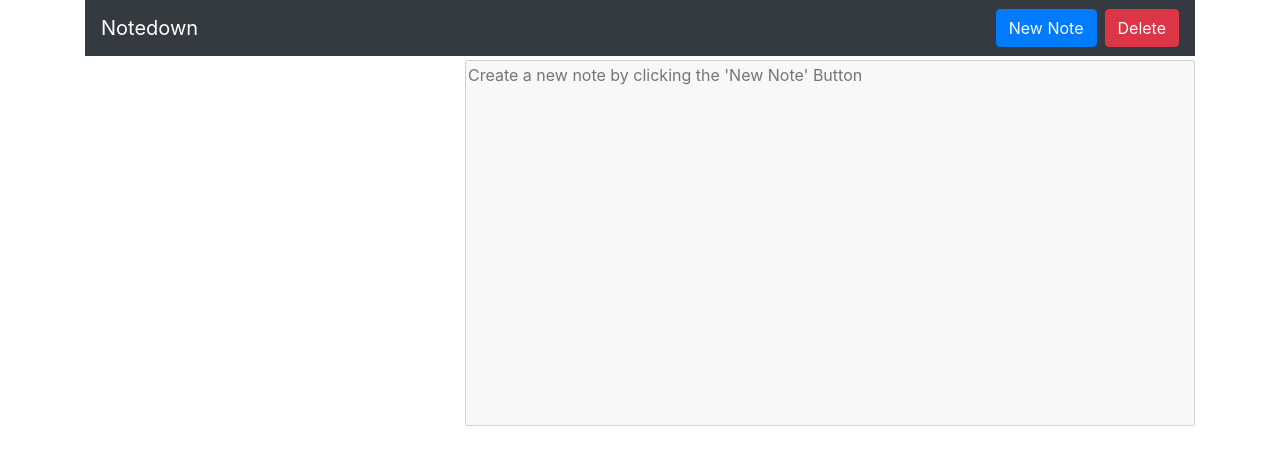
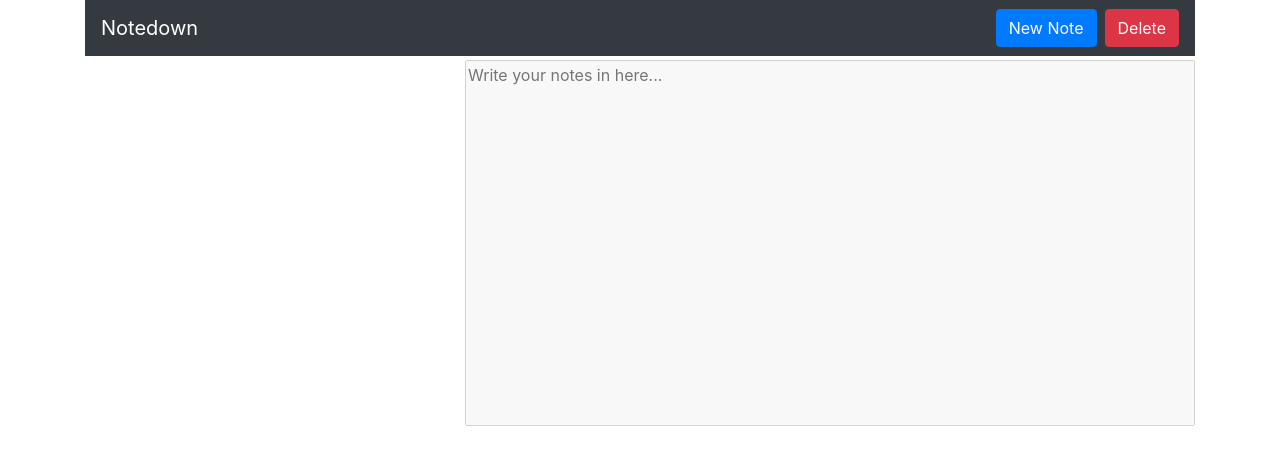
Before and after one commit to sambokai/Notedown, a React app: page / in a window 1280 px wide. Shown: the top 464 px of the page. Built offline with nearby package versions, Linux system fonts and the light colour scheme.

Commit message:
Minor refactor

```diff
--- a/src/js/App.jsx
+++ b/src/js/App.jsx
@@ -77,7 +77,7 @@ class App extends React.Component {
       return this.state.notes[index];
     }
 
-    return { body: '', id: -1 };
+    return { body: '', id: null };
   }
 
   syncFromLocalStorage() {
--- a/src/js/components/TextEditor.jsx
+++ b/src/js/components/TextEditor.jsx
@@ -17,9 +17,9 @@ class TextEditor extends React.Component {
         rows={15}
         style={textAreaStyle}
         placeholder={
-          (this.props.note.id === -1) ? this.props.noNotesMessage : this.props.placeholder
+          (this.props.note.id) ? this.props.noNotesMessage : this.props.placeholder
         }
-        disabled={(this.props.note.id === -1)}
+        disabled={(this.props.note.id === null)}
         value={this.props.note.body}
         onChange={this.handleChange}
         ref={this.props.textAreaRef}
```
